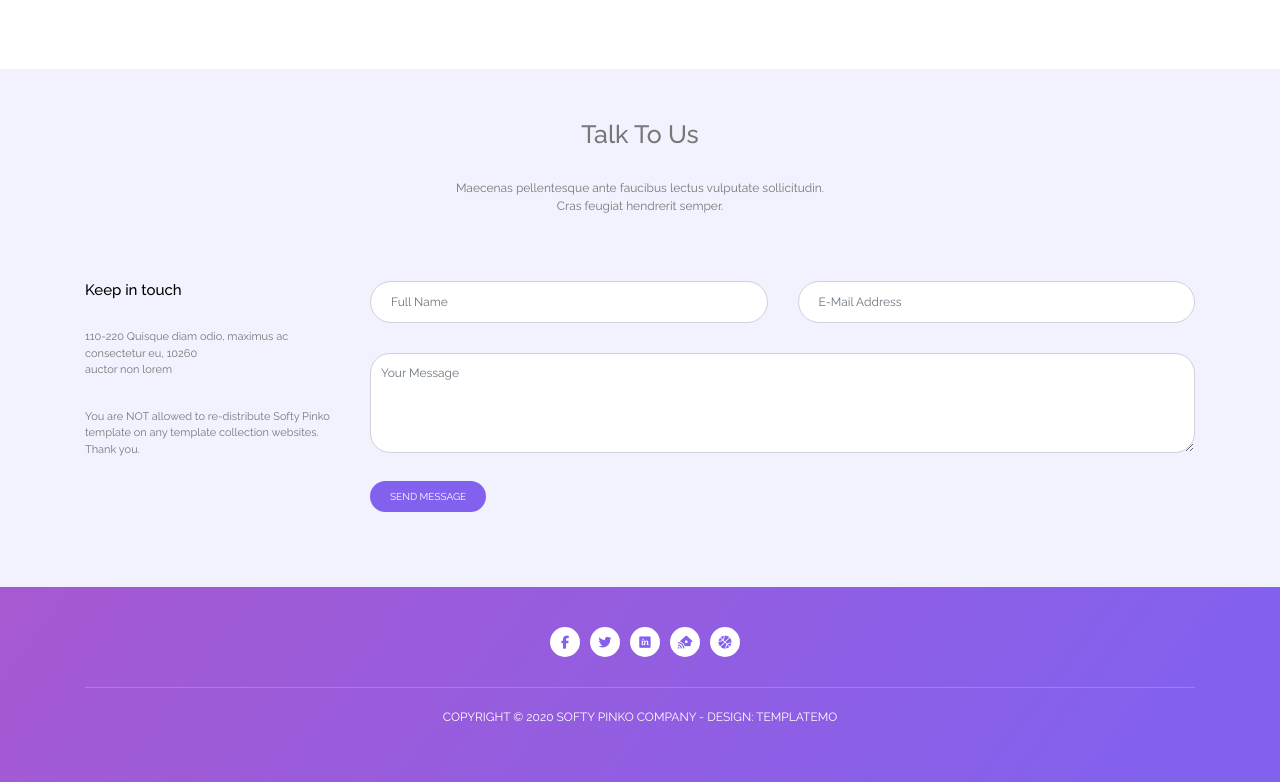
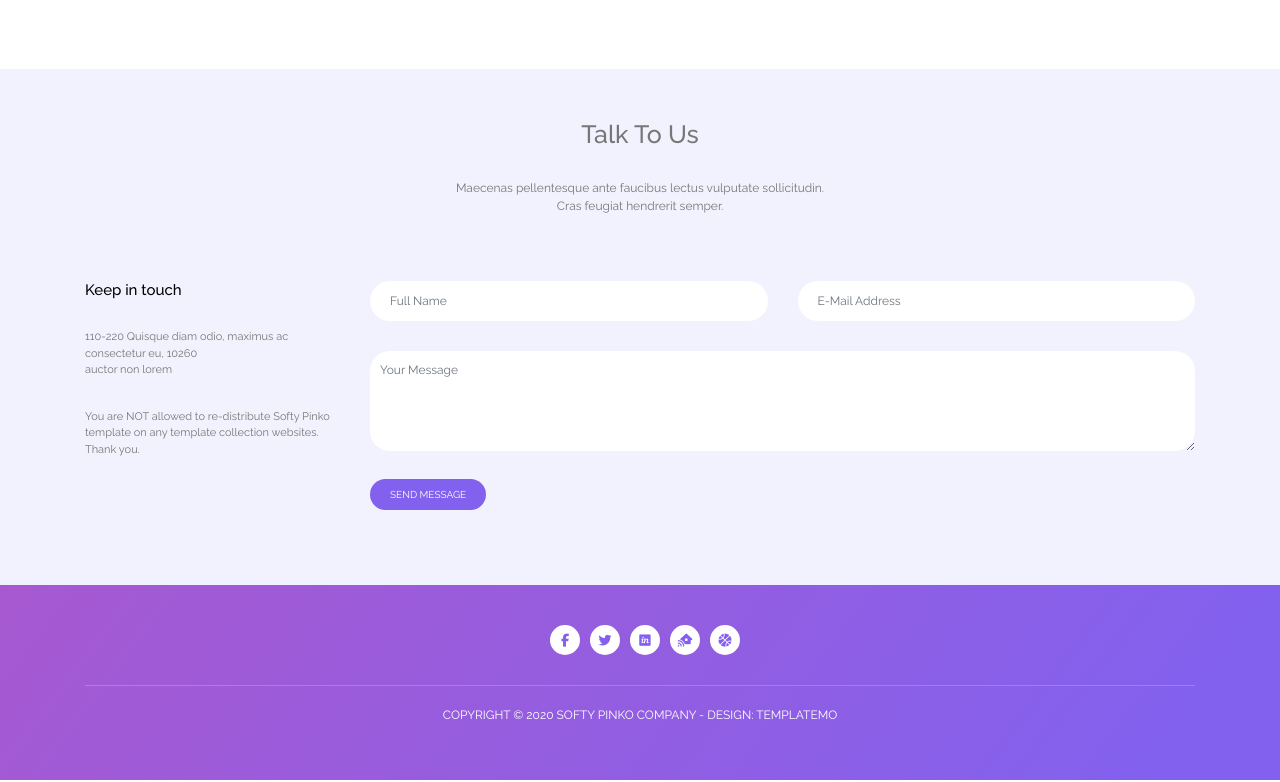
Before and after one commit to Ng-Chi-Nguyen/Softy-Pinko, a plain HTML site: page index.html in a window 1280 px wide. Shown: the part 4364-5146 px from the top of the page. Drawn offline with nearby package versions, Linux system fonts and the light colour scheme.

Commit message:
Thay doi input focus

```diff
--- a/CSS/Style.css
+++ b/CSS/Style.css
@@ -352,6 +352,11 @@
       border-radius: 30px;
       margin-bottom: 30px;
       font-size: 12px;
+      box-shadow: none;
+      border: none;
+}
+.Contact-Us .inner-form input:focus{
+      border: none;
 }
 .Contact-Us .inner-form textarea{
       width: 100%;
@@ -360,6 +365,8 @@
       font-size: 12px;
       border-radius: 20px;
       margin-bottom: 30px;
+      border: none;
+      box-shadow: none;
 }
 .Contact-Us .inner-form .Button{
       padding: 10px 20px;
```
